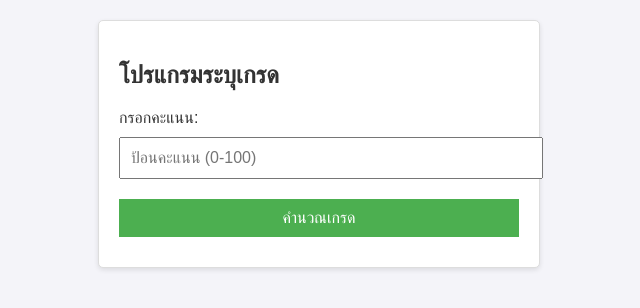
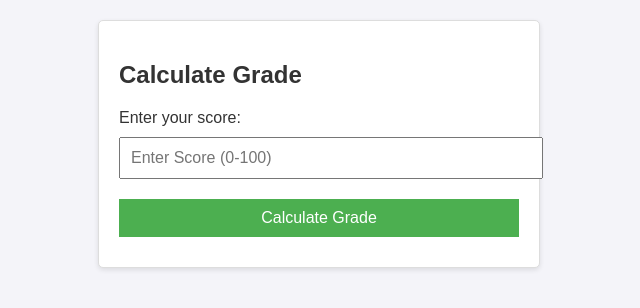
Before and after one commit to myoffice9899/Grade_students, a plain HTML site: page index.html in a window 1280 px wide. Shown: the whole page, without its empty margins (321-961 px from the left). Drawn offline with Linux system fonts and the light colour scheme.

Commit message:
Update index.html

```diff
--- a/index.html
+++ b/index.html
@@ -48,10 +48,10 @@
 </head>
 <body>
     <div class="container">
-        <h2>โปรแกรมระบุเกรด</h2>
-        <label for="score">กรอกคะแนน:</label>
-        <input type="number" id="score" placeholder="ป้อนคะแนน (0-100)" min="0" max="100">
-        <button onclick="calculateGrade()">คำนวณเกรด</button>
+        <h2>Calculate Grade</h2>
+        <label for="score">Enter your score:</label>
+        <input type="number" id="score" placeholder="Enter Score (0-100)" min="0" max="100">
+        <button onclick="calculateGrade()">Calculate Grade</button>
         <div id="result" class="result" style="display: none;"></div>
     </div>
 
```
